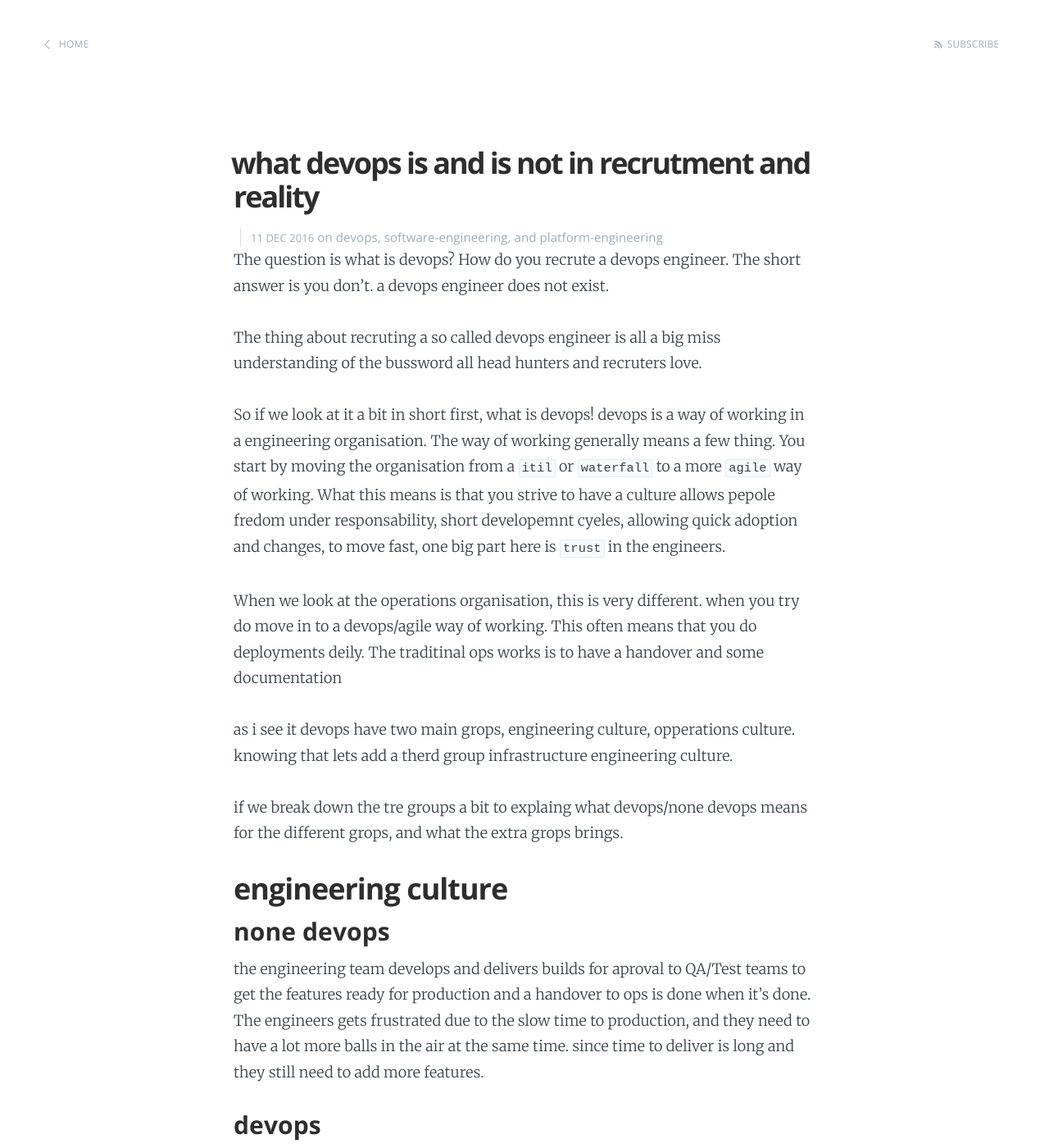
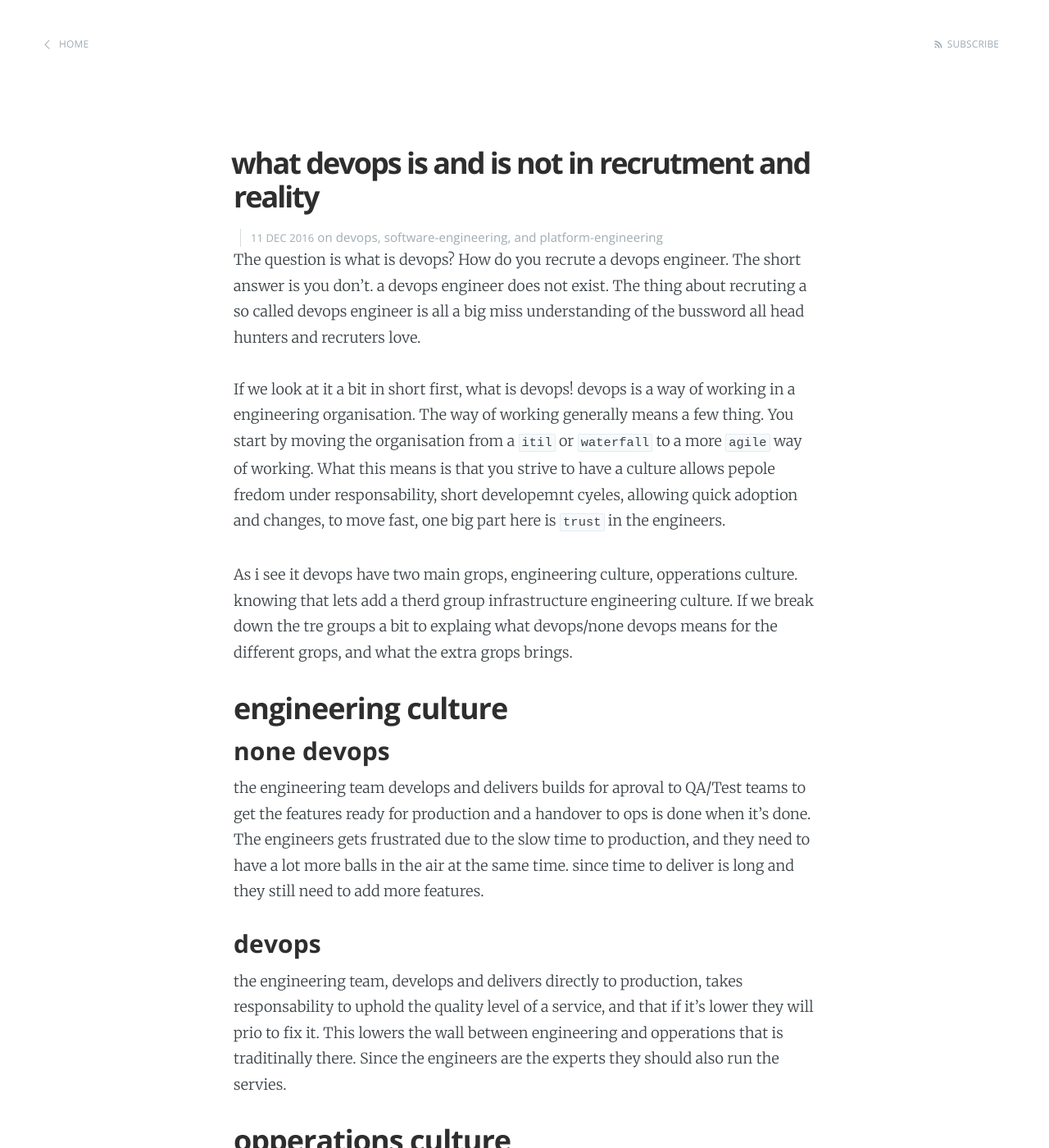
Before and after one commit to mad01/mad01.github.io, a Jekyll site: the page built from _posts/2016-12-11-devops-in-reality-vs-recrutment.md, in a window 1280 px wide and 1400 px high. Shown: the whole window at 82% size. Built offline with Jekyll 4.4.1, drawn with Linux system fonts in a browser that asks for light colours; some of the changed text lies outside the part shown.

Commit message:
better the structure a bit

```diff
--- a/_posts/2016-12-11-devops-in-reality-vs-recrutment.md
+++ b/_posts/2016-12-11-devops-in-reality-vs-recrutment.md
@@ -5,23 +5,17 @@
 categories: devops software-engineering platform-engineering
 ---
 
-The question is what is devops? How do you recrute a devops engineer. The short answer is you don't. a devops engineer does not exist.
+The question is what is devops? How do you recrute a devops engineer. The short answer is you don't. a devops engineer does not exist. The thing about recruting a so called devops engineer is all a big miss understanding of the bussword all head hunters and recruters love.
 
-The thing about recruting a so called devops engineer is all a big miss understanding of the bussword all head hunters and recruters love.
+If we look at it a bit in short first, what is devops! devops is a way of working in a engineering organisation. The way of working generally means a few thing. You start by moving the organisation from a `itil` or `waterfall` to a more `agile` way of working. What this means is that you strive to have a culture allows pepole fredom under responsability, short developemnt cyeles, allowing quick adoption and changes, to move fast, one big part here is `trust` in the engineers.
 
-So if we look at it a bit in short first, what is devops! devops is a way of working in a engineering organisation. The way of working generally means a few thing. You start by moving the organisation from a `itil` or `waterfall` to a more `agile` way of working. What this means is that you strive to have a culture allows pepole fredom under responsability, short developemnt cyeles, allowing quick adoption and changes, to move fast, one big part here is `trust` in the engineers.
+As i see it devops have two main grops, engineering culture, opperations culture. knowing that lets add a therd group infrastructure engineering culture. If we break down the tre groups a bit to explaing what devops/none devops means for the different grops, and what the extra grops brings.
 
-When we look at the operations organisation, this is very different. when you try do move in to a devops/agile way of working. This often means that you do deployments deily. The traditinal ops works is to have a handover and some documentation
-
-
-as i see it devops have two main grops, engineering culture, opperations culture. knowing that lets add a therd group infrastructure engineering culture.
-
-if we break down the tre groups a bit to explaing what devops/none devops means for the different grops, and what the extra grops brings.
 ## engineering culture
 ### none devops
 the engineering team develops and delivers builds for aproval to QA/Test teams to get the features ready for production and a handover to ops is done when it's done. The engineers gets frustrated due to the slow time to production, and they need to have a lot more balls in the air at the same time. since time to deliver is long and they still need to add more features.
 ### devops
-the engineering team, develops and delivers directly to production, takes responsability to uphold the quality level of a service, and that if it's lower they will prio to fix it. This lowers the wall between engineering and opperations that is traditinally there.
+the engineering team, develops and delivers directly to production, takes responsability to uphold the quality level of a service, and that if it's lower they will prio to fix it. This lowers the wall between engineering and opperations that is traditinally there. Since the engineers are the experts they should also run the servies.
 
 ## opperations culture
 ### none devops
@@ -29,11 +23,15 @@
 ### devops
 the ops team have a agreement with engineering that deployments by engineers can be done when they feel like they are done. The agreement here is that you need to have some level of quality checking done. This quality needs to be checked that is's true when running in production to. Like if you agree that 99% of all requests served by the service needs to be correct, if that is lower. engineering will have to fix it. The worry about having a broken service is here moved to engineering and not opperations.
 
-
 ## ingrastructure engineering culture
 ### devops
 This extra grops is actually not devops. However this is what most pepole actually is looking for when they need a devops engieer. What devops mostly is misstaken for is automation and tooling around infrastructure, deployment, monitoring when in reality devops is a engineering culture and a agile way of delivering features to production.
 
 To actually be able to have a devops organisation you will need software engineers that acts as opperations engieers to create the needed tools and automation around the platform that services is delivered on. To provide the engineering teams with saine defaults, a robust platform and the needed tools around it to do deployments, to allow failing services.
 
-Insted of babying a service to keep it running like ops usaly do in a traditinal organisation. You need to build and run services with the assumption, that things will break all the time. It's not the engineers job to keep the services running it's the platofrm. if a service fails a new should just start in it's place as long as the service upholds the agreed upon avalability.
+Insted of babying a service to keep it running like ops usaly do in a traditinal organisation. You need to build and run services with the assumption, that things will break all the time. It's not the engineers job to keep the services running it's the platofrm. if a service fails a new should just start in it's place. As long as the service upholds the agreed upon avalability everything is good.
+
+## Conclution
+What devops actually is. Is not a role it's a way of structuring a agile engineering organisation. And a group of software engineers working with tools and infrastructure to provide a platform to run services on, for the engineering team building the product.
+
+There is a un answered question. That is do you actually need a opperations team in a agile/devops engineering organiation. I would say no, if you run everything in the cloud. You might want some good sysadmin to take care of the day to day IT that is not related to running and delivering the product/platform.
```
